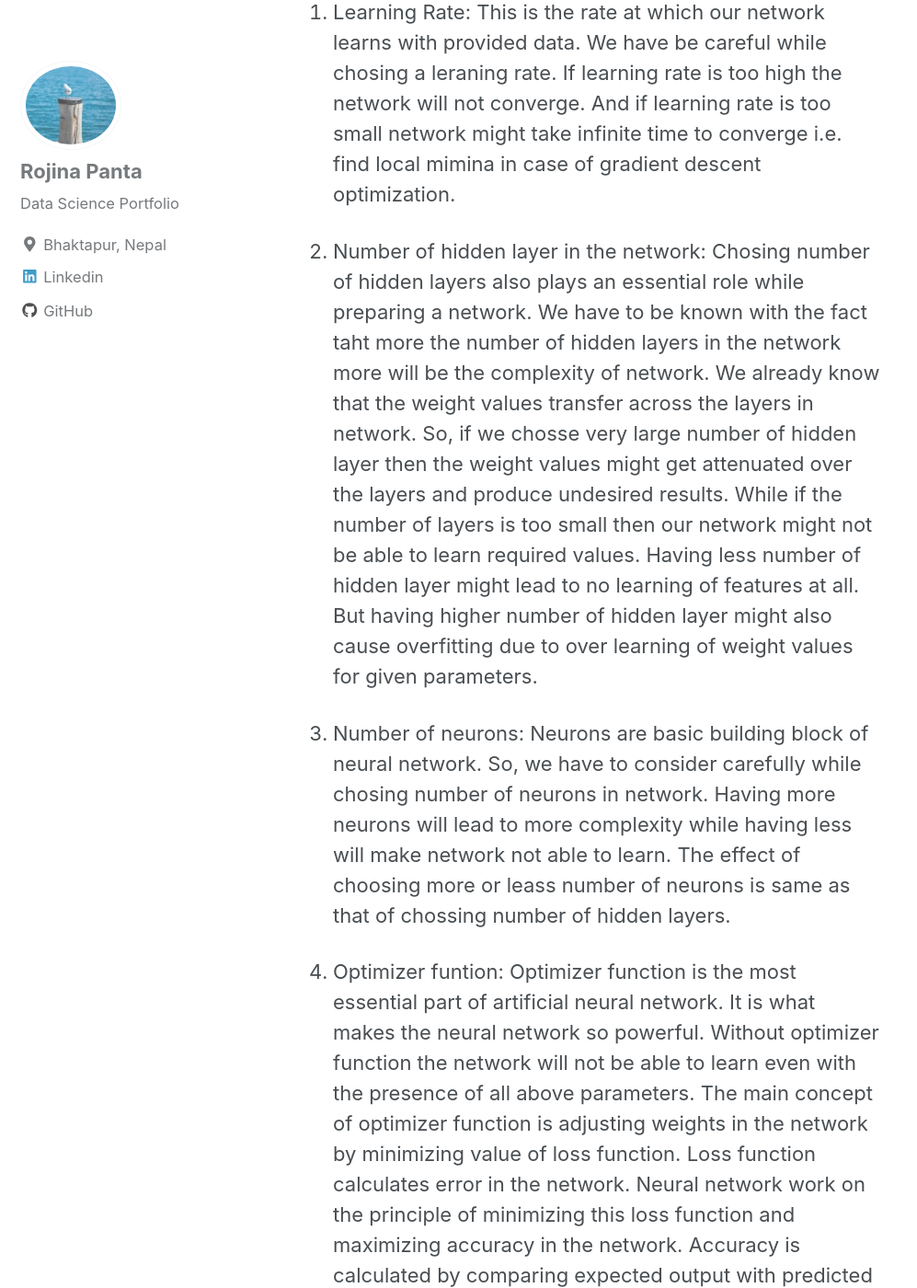
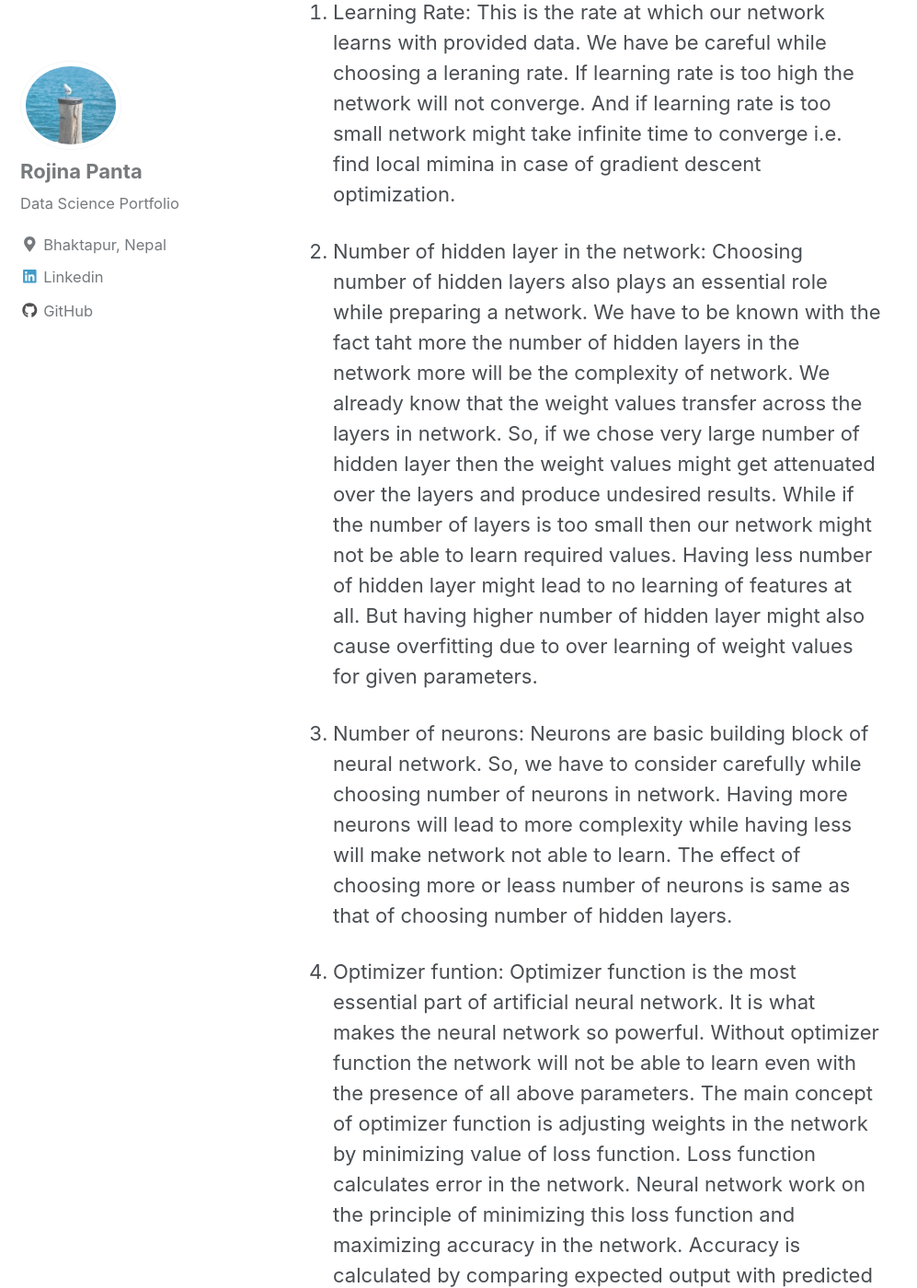
Before and after one commit to Rojina99/Rojina99.github.io, a Jekyll site: the page built from _posts/2019-01-03-understanding_parameter.md, in a window 1280 px wide and 1400 px high, scrolled down 1514 px. Shown: the whole window at 92% size, without its empty margins (0-997 px from the left). Built offline with Jekyll 4.4.1, drawn with Linux system fonts in a browser that asks for light colours; cached includes are drawn as plain includes; nearby versions of some CDN libraries; some of the changed text lies outside the part shown.

Commit message:
Update 2019-01-03-understanding_parameter.md

```diff
--- a/_posts/2019-01-03-understanding_parameter.md
+++ b/_posts/2019-01-03-understanding_parameter.md
@@ -27,18 +27,18 @@ We also must be familiar about data preparation process before passing them to n
 
 Now let's discuss about each parameter in detail.
 
-1. Learning Rate: This is the rate at which our network learns with provided data. We have be careful while chosing a leraning rate. If learning rate is too high the network will not converge.
+1. Learning Rate: This is the rate at which our network learns with provided data. We have be careful while choosing a leraning rate. If learning rate is too high the network will not converge.
 And if learning rate is too small network might take infinite time to converge i.e. find local mimina in case of gradient descent optimization.
 
-2. Number of hidden layer in the network: Chosing number of hidden layers also plays an essential role while preparing a network. We have to be known with the fact taht more the number of hidden layers in the network more will be the complexity of network. We already know that the weight values transfer across the layers in network.
-So, if we chosse very large number of hidden layer then the weight values might get attenuated over the layers and produce undesired results. While if the number of layers is too small then our network might not be able to learn required values.
+2. Number of hidden layer in the network: Choosing number of hidden layers also plays an essential role while preparing a network. We have to be known with the fact taht more the number of hidden layers in the network more will be the complexity of network. We already know that the weight values transfer across the layers in network.
+So, if we chose very large number of hidden layer then the weight values might get attenuated over the layers and produce undesired results. While if the number of layers is too small then our network might not be able to learn required values.
 Having less number of hidden layer might lead to no learning of features at all. But having higher number of hidden layer might also cause overfitting due to over learning of weight values for given parameters.
 
-3. Number of neurons: Neurons are basic building block of neural network. So, we have to consider carefully while chosing number of neurons in network. Having more neurons will lead to more complexity while having less will make network not able to learn. The effect of choosing more or leass number of neurons is same as that of chossing number of hidden layers.
+3. Number of neurons: Neurons are basic building block of neural network. So, we have to consider carefully while choosing number of neurons in network. Having more neurons will lead to more complexity while having less will make network not able to learn. The effect of choosing more or leass number of neurons is same as that of choosing number of hidden layers.
 
 4. Optimizer funtion: Optimizer function is the most essential part of artificial neural network. It is what makes the neural network so powerful. Without optimizer function the network will not be able to learn even with the presence of all above parameters. The main concept of optimizer function is adjusting weights in the network by minimizing value of loss function.
 Loss function calculates error in the network. Neural network work on the principle of minimizing this loss function and maximizing accuracy in the network.
-Accuracy is calculated by comparing expected output with predicted output. So, chossing an optimizer function is very essential step in ANN. But, there are so many variations that chossing a right one is also difficult.
+Accuracy is calculated by comparing expected output with predicted output. So, choosing an optimizer function is very essential step in ANN. But, there are so many variations that choosing a right one is also difficult.
 The most basic optimizer function is Gradient Descent Optimizer function and most popular is Adam Optimizer.
 
 {% include gallery %}
```
